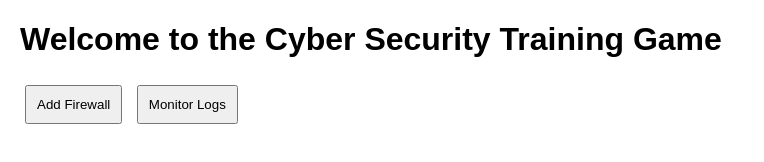
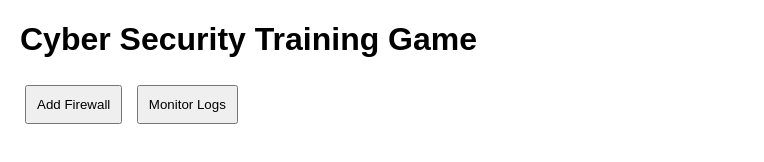
Before and after one commit to fmitch42/Gamifying-Cyber-Threats-to-Critical-Infrastructure, a plain HTML site: page templates/index.html in a window 1280 px wide. Shown: the whole page, without its empty margins (0-764 px from the left). Drawn offline with nearby package versions, Linux system fonts and the light colour scheme; no server answers.

Commit message:
finalised starting condition

```diff
--- a/templates/index.html
+++ b/templates/index.html
@@ -17,7 +17,7 @@
     </style>
 </head>
 <body>
-    <h1>Welcome to the Cyber Security Training Game</h1>
+    <h1>Cyber Security Training Game</h1>
     <button id="add-firewall">Add Firewall</button>
     <button id="monitor-logs">Monitor Logs</button>
     <div id="messages"></div>
```
